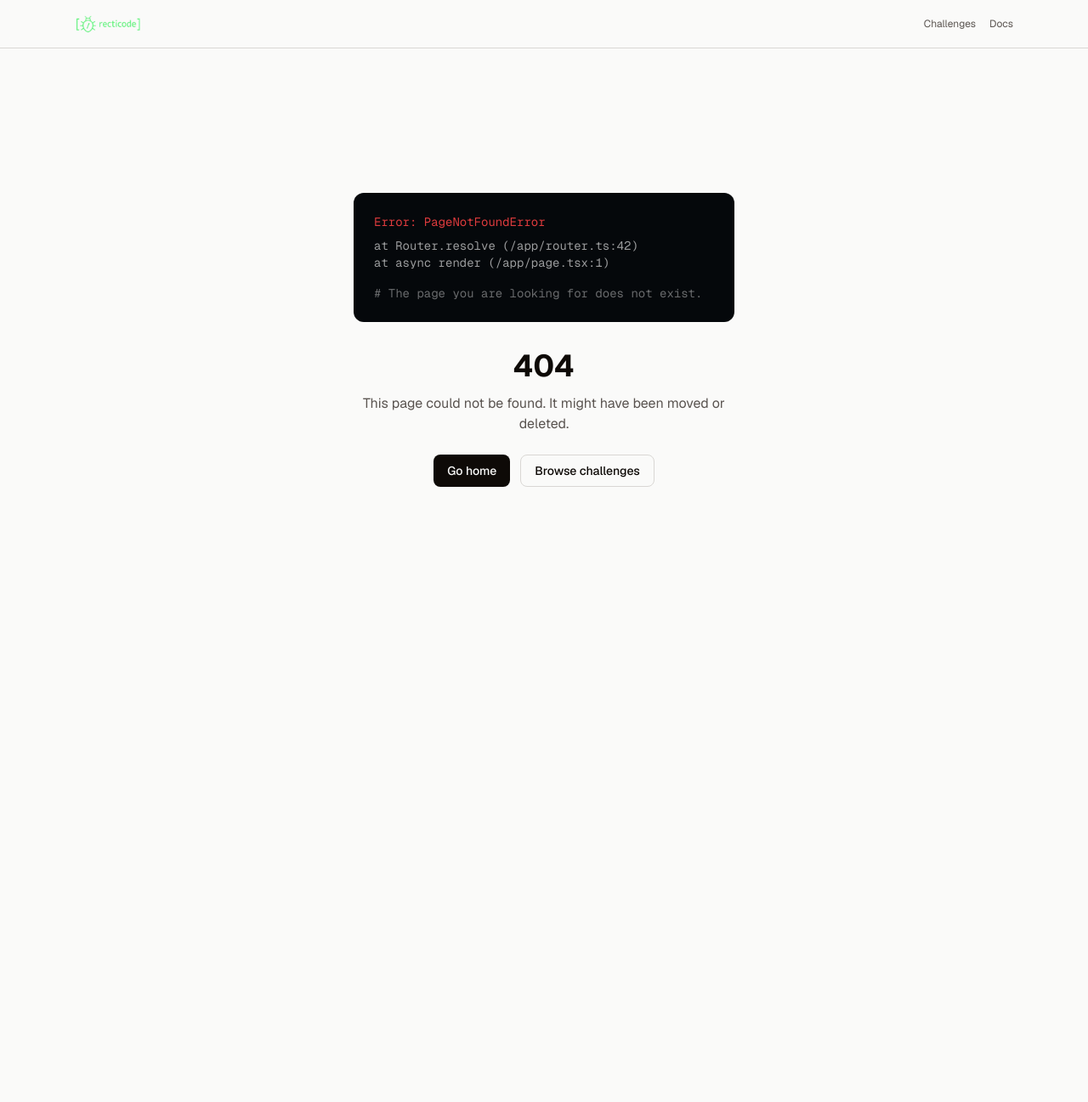
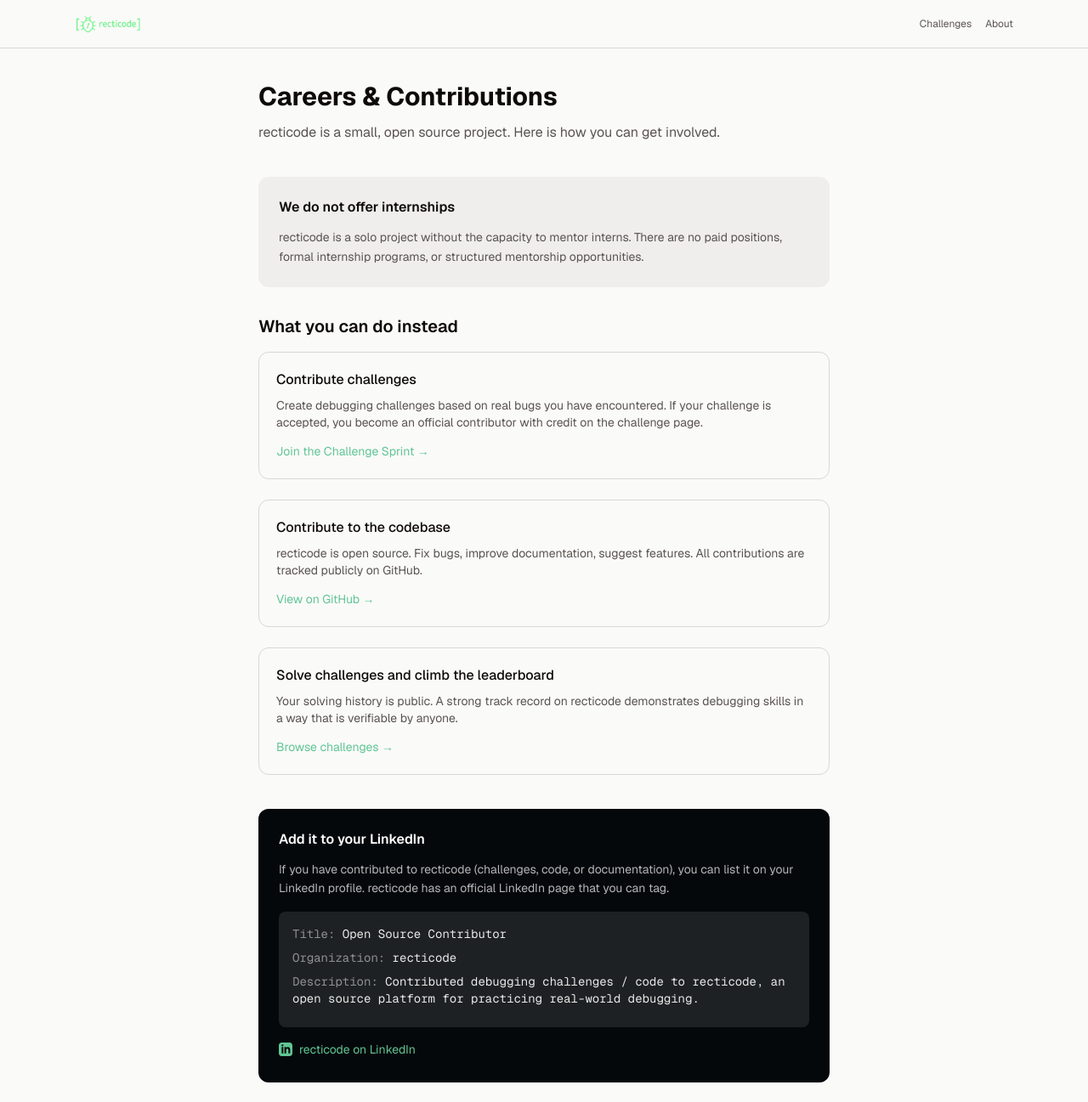
Before and after one commit to Recticode/website, a Next.js app: page /careers in a window 1280 px wide. Before the commit this address had no page. Shown: the top 1297 px of the page at 85% size. Before the commit the page ends 800 px from the top, so only its background shows below. Built offline with nearby package versions, Linux system fonts and the light colour scheme.

Commit message:
feat: added a careers page

```diff
--- /dev/null
+++ b/app/careers/page.tsx
@@ -0,0 +1,154 @@
+import Image from "next/image"
+import Link from "next/link"
+
+export const metadata = {
+    title: "Careers & Contributions | recticode",
+    description: "How to build your profile as a recticode contributor.",
+}
+
+export default function CareersPage() {
+    return (
+        <main className="min-h-screen bg-background">
+            {/* Nav */}
+            <nav className="fixed top-0 left-0 right-0 z-50 bg-background/80 backdrop-blur-sm border-b border-border">
+                <div className="mx-auto flex h-14 max-w-6xl items-center justify-between px-6">
+                    <Link href="/">
+                        <Image
+                            src="/recticode-logo.png"
+                            alt="recticode"
+                            width={140}
+                            height={32}
+                            className="h-6 w-auto"
+                        />
+                    </Link>
+                    <div className="flex items-center gap-4">
+                        <Link href="/challenges" className="text-xs text-muted-foreground hover:text-foreground transition-colors">
+                            Challenges
+                        </Link>
+                        <Link href="/about" className="text-xs text-muted-foreground hover:text-foreground transition-colors">
+                            About
+                        </Link>
+                    </div>
+                </div>
+            </nav>
+
+            <section className="pt-24 pb-16 px-6">
+                <div className="mx-auto max-w-2xl">
+                    <div className="mb-10">
+                        <h1 className="text-3xl font-bold text-foreground mb-3">Careers & Contributions</h1>
+                        <p className="text-muted-foreground">
+                            recticode is a small, open source project. Here is how you can get involved.
+                        </p>
+                    </div>
+
+                    {/* No internships */}
+                    <div className="bg-secondary/50 rounded-xl p-6 mb-8">
+                        <h2 className="font-semibold text-foreground mb-3">We do not offer internships</h2>
+                        <p className="text-sm text-muted-foreground leading-relaxed">
+                            recticode is a solo project without the capacity to mentor interns.
+                            There are no paid positions, formal internship programs, or structured mentorship opportunities.
+                        </p>
+                    </div>
+
+                    {/* What you can do */}
+                    <div className="mb-10">
+                        <h2 className="text-xl font-semibold text-foreground mb-4">What you can do instead</h2>
+
+                        <div className="space-y-6">
+                            <div className="border border-border rounded-xl p-5">
+                                <h3 className="font-medium text-foreground mb-2">Contribute challenges</h3>
+                                <p className="text-sm text-muted-foreground mb-3">
+                                    Create debugging challenges based on real bugs you have encountered.
+                                    If your challenge is accepted, you become an official contributor with credit on the challenge page.
+                                </p>
+                                <Link href="/hackathon/challenge-sprint" className="text-sm text-terminal-text hover:underline">
+                                    Join the Challenge Sprint →
+                                </Link>
+                            </div>
+
+                            <div className="border border-border rounded-xl p-5">
+                                <h3 className="font-medium text-foreground mb-2">Contribute to the codebase</h3>
+                                <p className="text-sm text-muted-foreground mb-3">
+                                    recticode is open source. Fix bugs, improve documentation, suggest features.
+                                    All contributions are tracked publicly on GitHub.
+                                </p>
+                                <a
+                                    href="https://github.com/recticode"
+                                    target="_blank"
+                                    rel="noopener noreferrer"
+                                    className="text-sm text-terminal-text hover:underline"
+                                >
+                                    View on GitHub →
+                                </a>
+                            </div>
+
+                            <div className="border border-border rounded-xl p-5">
+                                <h3 className="font-medium text-foreground mb-2">Solve challenges and climb the leaderboard</h3>
+                                <p className="text-sm text-muted-foreground mb-3">
+                                    Your solving history is public. A strong track record on recticode demonstrates
+                                    debugging skills in a way that is verifiable by anyone.
+                                </p>
+                                <Link href="/challenges" className="text-sm text-terminal-text hover:underline">
+                                    Browse challenges →
+                                </Link>
+                            </div>
+                        </div>
+                    </div>
+
+                    {/* LinkedIn */}
+                    <div className="bg-terminal rounded-xl p-6">
+                        <h2 className="font-semibold text-white mb-3">Add it to your LinkedIn</h2>
+                        <p className="text-sm text-white/70 leading-relaxed mb-4">
+                            If you have contributed to recticode (challenges, code, or documentation),
+                            you can list it on your LinkedIn profile. recticode has an official LinkedIn page
+                            that you can tag.
+                        </p>
+                        <div className="text-sm text-white/90 font-mono bg-white/10 rounded-lg p-4 mb-4">
+                            <p className="mb-2"><span className="text-white/50">Title:</span> Open Source Contributor</p>
+                            <p className="mb-2"><span className="text-white/50">Organization:</span> recticode</p>
+                            <p className="mb-2"><span className="text-white/50">Description:</span> Contributed debugging challenges / code to recticode, an open source platform for practicing real-world debugging.</p>
+                        </div>
+                        <a
+                            href="https://linkedin.com/company/recticodedotcom"
+                            target="_blank"
+                            rel="noopener noreferrer"
+                            className="inline-flex items-center gap-2 text-sm text-terminal-text hover:underline"
+                        >
+                            <svg className="w-4 h-4" viewBox="0 0 24 24" fill="currentColor">
+                                <path d="M19 0h-14c-2.761 0-5 2.239-5 5v14c0 2.761 2.239 5 5 5h14c2.762 0 5-2.239 5-5v-14c0-2.761-2.238-5-5-5zm-11 19h-3v-11h3v11zm-1.5-12.268c-.966 0-1.75-.79-1.75-1.764s.784-1.764 1.75-1.764 1.75.79 1.75 1.764-.783 1.764-1.75 1.764zm13.5 12.268h-3v-5.604c0-3.368-4-3.113-4 0v5.604h-3v-11h3v1.765c1.396-2.586 7-2.777 7 2.476v6.759z"/>
+                            </svg>
+                            recticode on LinkedIn
+                        </a>
+                    </div>
+
+                    {/* What this gives you */}
+                    <div className="mt-10">
+                        <h2 className="text-xl font-semibold text-foreground mb-4">What this gives you</h2>
+                        <ul className="space-y-3 text-sm text-muted-foreground">
+                            <li className="flex gap-2">
+                                <span className="text-terminal-text shrink-0">—</span>
+                                A public track record of contributions visible to anyone
+                            </li>
+                            <li className="flex gap-2">
+                                <span className="text-terminal-text shrink-0">—</span>
+                                Something concrete to talk about in interviews
+                            </li>
+                            <li className="flex gap-2">
+                                <span className="text-terminal-text shrink-0">—</span>
+                                Proof that you can debug real codebases, not just solve algorithm puzzles
+                            </li>
+                            <li className="flex gap-2">
+                                <span className="text-terminal-text shrink-0">—</span>
+                                A verified badge on your recticode profile
+                            </li>
+                            <li className="flex gap-2">
+                                <span className="text-terminal-text shrink-0">—</span>
+                                Credit on the challenges you create
+                            </li>
+                        </ul>
+                    </div>
+                </div>
+            </section>
+        </main>
+    )
+}
```
